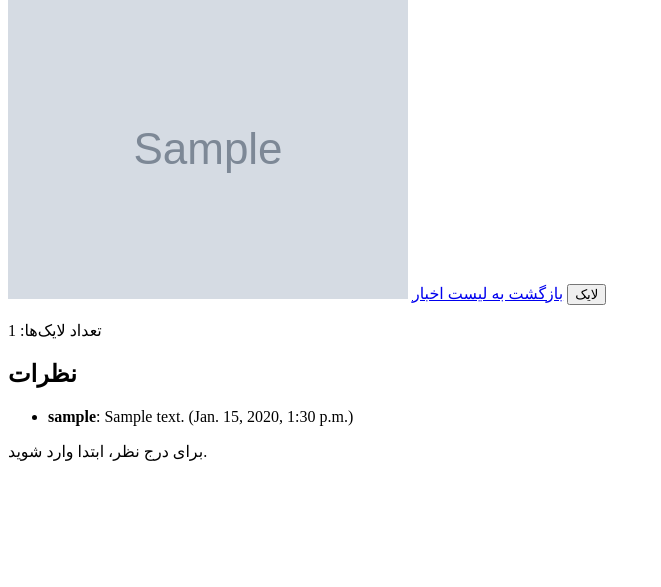
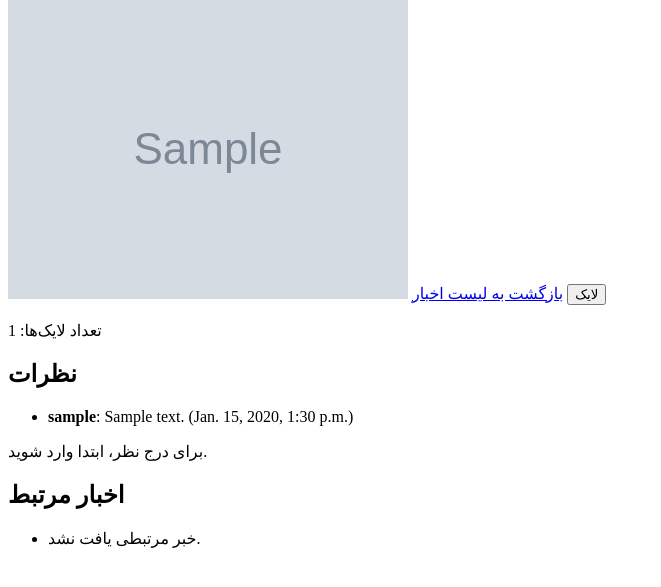
Before and after one commit to setarehmousavifar/news_platform, a Django app: page /news/1/ in a window 1280 px wide. Shown: the part 185-772 px from the top of the page, without its empty margins (0-661 px from the left). Run offline with Django 5.2, Linux system fonts and the light colour scheme; tables that the repository leaves empty hold one stand-in row (values such as "Sample post"); grey boxes marked "Sample" are stand-in pictures.

Commit message:
افزودن قابلیت نمایش اخبار مرتبط

```diff
--- a/templates/news/news_detail.html
+++ b/templates/news/news_detail.html
@@ -53,3 +53,12 @@
 {% else %}
     <p>برای درج نظر، ابتدا وارد شوید.</p>
 {% endif %}
+
+<h2>اخبار مرتبط</h2>
+<ul>
+    {% for related in related_news %}
+        <li><a href="{% url 'news_detail' related.id %}">{{ related.title }}</a></li>
+    {% empty %}
+        <li>خبر مرتبطی یافت نشد.</li>
+    {% endfor %}
+</ul>
```
